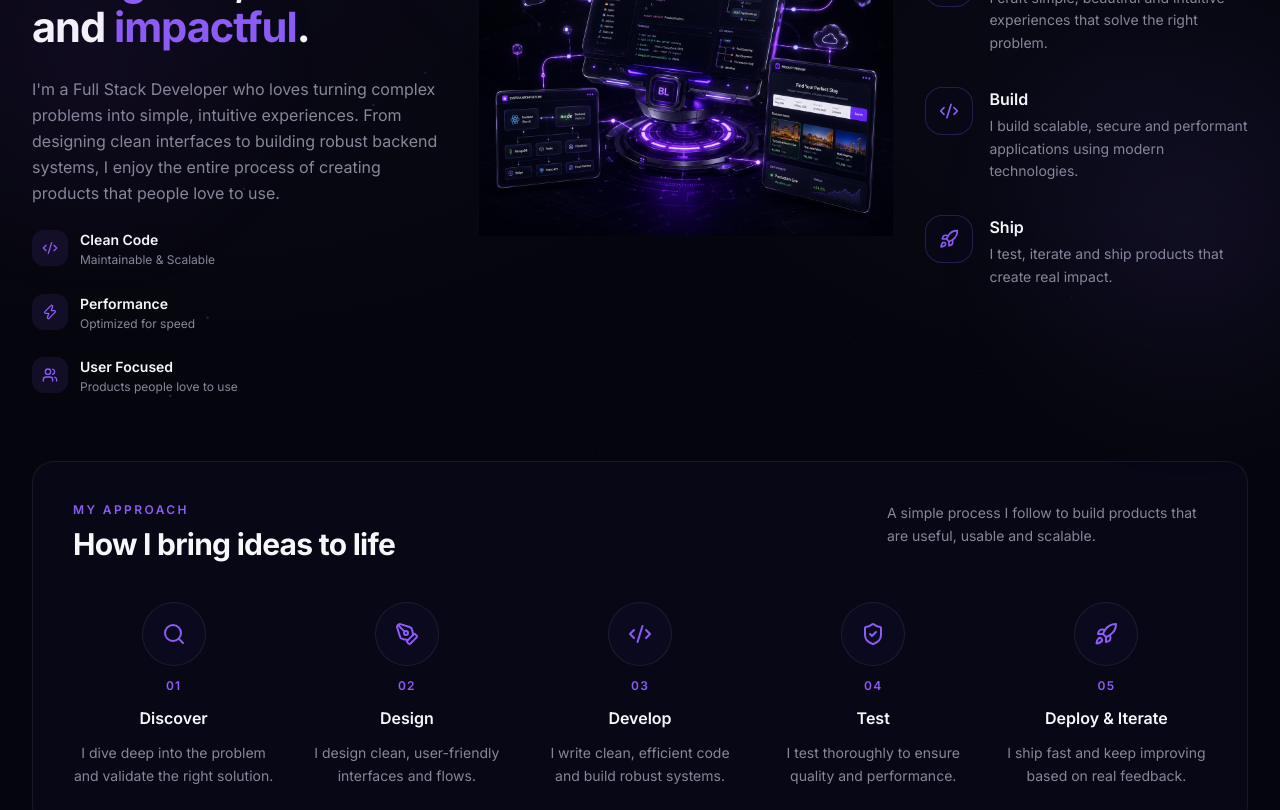
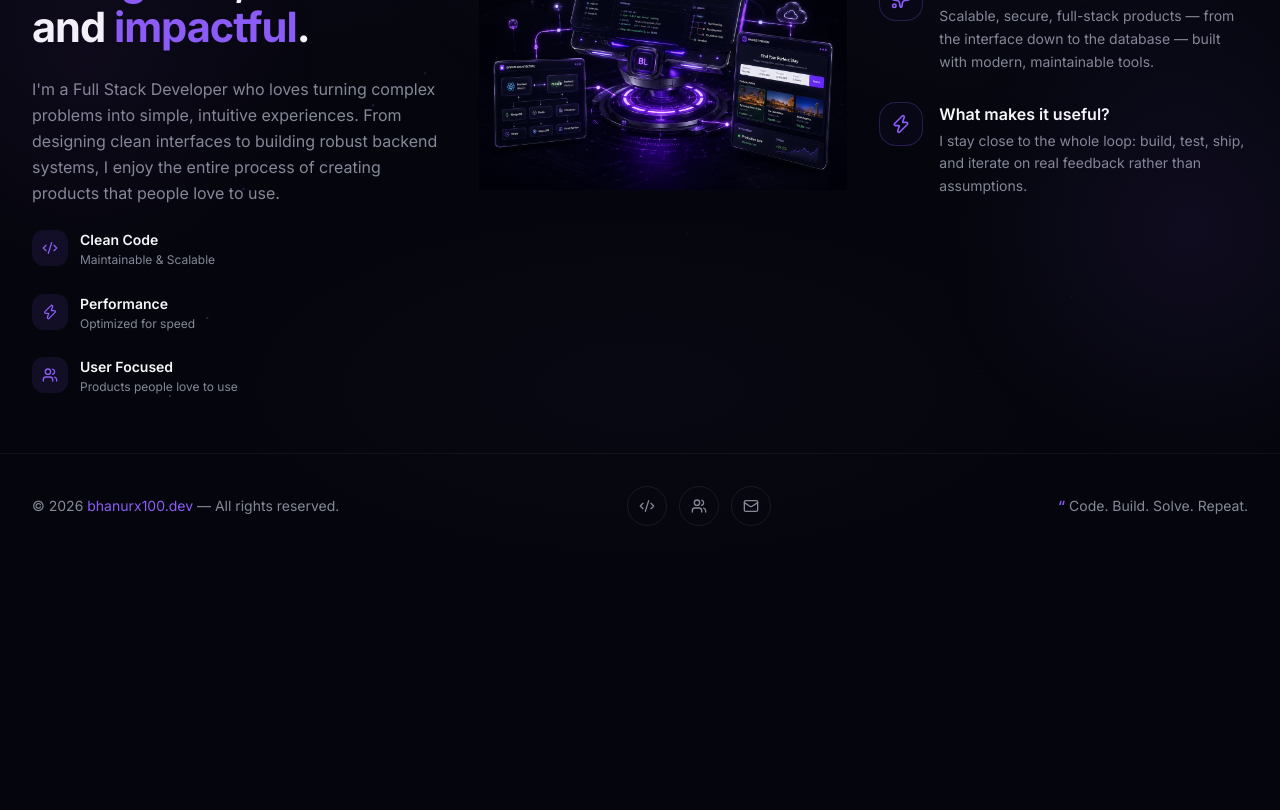
Before and after one commit to bhanurx100/portfolio-1, a Next.js app: page /about in a window 1280 px wide. Shown: the part 300-1110 px from the top of the page. After the commit the page ends 858 px from the top, so only its background shows below. Built offline with nearby package versions, Linux system fonts and the light colour scheme.

Commit message:
feat: improve about section and visual integration

```diff
--- a/app/about/page.tsx
+++ b/app/about/page.tsx
@@ -1,16 +1,6 @@
 import Image from 'next/image'
 import type { Metadata } from 'next'
-import {
-  Code2,
-  CodeXml,
-  Lightbulb,
-  PenTool,
-  Rocket,
-  Search,
-  ShieldCheck,
-  Users,
-  Zap,
-} from 'lucide-react'
+import { Code2, Compass, Sparkles, Users, Zap } from 'lucide-react'
 
 export const metadata: Metadata = {
   title: 'About — Bhanuprasad L.',
@@ -28,70 +18,34 @@ const values = [
   },
 ]
 
-const processItems = [
+// A single, concise narrative — replaces the previous two overlapping
+// process systems (Think/Design/Build/Ship + Discover/Design/Develop/Test/
+// Deploy & Iterate) with one clear answer per question.
+const narrative = [
   {
-    icon: Lightbulb,
-    title: 'Think',
-    description:
-      'I start by understanding the problem, the users and the real goals.',
+    icon: Compass,
+    question: 'How do I think?',
+    answer:
+      'I start from the problem, not the solution — understanding the user and the real goal before touching a design or a line of code.',
   },
   {
-    icon: PenTool,
-    title: 'Design',
-    description:
-      'I craft simple, beautiful and intuitive experiences that solve the right problem.',
+    icon: Sparkles,
+    question: 'What do I build?',
+    answer:
+      'Scalable, secure, full-stack products — from the interface down to the database — built with modern, maintainable tools.',
   },
   {
-    icon: CodeXml,
-    title: 'Build',
-    description:
-      'I build scalable, secure and performant applications using modern technologies.',
-  },
-  {
-    icon: Rocket,
-    title: 'Ship',
-    description:
-      'I test, iterate and ship products that create real impact.',
-  },
-]
-
-const approachSteps = [
-  {
-    icon: Search,
-    number: '01',
-    title: 'Discover',
-    description: 'I dive deep into the problem and validate the right solution.',
-  },
-  {
-    icon: PenTool,
-    number: '02',
-    title: 'Design',
-    description: 'I design clean, user-friendly interfaces and flows.',
-  },
-  {
-    icon: CodeXml,
-    number: '03',
-    title: 'Develop',
-    description: 'I write clean, efficient code and build robust systems.',
-  },
-  {
-    icon: ShieldCheck,
-    number: '04',
-    title: 'Test',
-    description: 'I test thoroughly to ensure quality and performance.',
-  },
-  {
-    icon: Rocket,
-    number: '05',
-    title: 'Deploy & Iterate',
-    description: 'I ship fast and keep improving based on real feedback.',
+    icon: Zap,
+    question: 'What makes it useful?',
+    answer:
+      'I stay close to the whole loop: build, test, ship, and iterate on real feedback rather than assumptions.',
   },
 ]
 
 export default function AboutPage() {
   return (
-    <div className="mx-auto flex max-w-7xl flex-col gap-16 px-4 py-14 sm:px-6 lg:px-8">
-      <section className="flex flex-col items-center gap-12 lg:flex-row lg:items-start lg:gap-8">
+    <div className="mx-auto flex max-w-7xl flex-col gap-12 px-4 py-14 sm:px-6 lg:px-8">
+      <section className="flex flex-col items-center gap-10 lg:flex-row lg:items-start lg:gap-8">
         {/* Left */}
         <div className="flex w-full flex-col gap-6 lg:w-[36%]">
           <p className="eyebrow">About Me</p>
@@ -125,7 +79,7 @@ export default function AboutPage() {
         </div>
 
         {/* Center visual */}
-        <div className="flex w-full justify-center lg:w-[36%]">
+        <div className="flex w-full justify-center lg:w-[32%]">
           <Image
             src="/images/about-layers.png"
             alt="Layered floating product stack visual representing think, design, build and ship"
@@ -135,56 +89,23 @@ export default function AboutPage() {
           />
         </div>
 
-        {/* Right process */}
-        <ul className="flex w-full flex-col gap-8 lg:w-[28%] lg:pt-8">
-          {processItems.map((item) => (
-            <li key={item.title} className="flex items-start gap-4">
-              <span className="border-primary/25 bg-card text-primary inline-flex size-12 shrink-0 items-center justify-center rounded-xl border">
+        {/* Right: single concise narrative */}
+        <ul className="flex w-full flex-col gap-7 lg:w-[32%] lg:pt-8">
+          {narrative.map((item) => (
+            <li key={item.question} className="flex items-start gap-4">
+              <span className="border-primary/25 bg-card text-primary inline-flex size-11 shrink-0 items-center justify-center rounded-xl border">
                 <item.icon className="size-5" aria-hidden="true" />
               </span>
               <span className="flex flex-col gap-1">
-                <span className="font-semibold">{item.title}</span>
+                <span className="font-semibold">{item.question}</span>
                 <span className="text-muted-foreground text-sm leading-relaxed">
-                  {item.description}
+                  {item.answer}
                 </span>
               </span>
             </li>
           ))}
         </ul>
       </section>
-
-      {/* Bottom approach panel */}
-      <section className="surface-card p-6 sm:p-10">
-        <div className="flex flex-col gap-3 md:flex-row md:items-start md:justify-between">
-          <div className="flex flex-col gap-2">
-            <p className="eyebrow">My Approach</p>
-            <h2 className="text-2xl font-bold tracking-tight sm:text-3xl">
-              How I bring ideas to life
-            </h2>
-          </div>
-          <p className="text-muted-foreground max-w-xs text-sm leading-relaxed">
-            A simple process I follow to build products that are useful, usable
-            and scalable.
-          </p>
-        </div>
-
-        <ol className="mt-10 grid grid-cols-1 gap-8 sm:grid-cols-2 lg:grid-cols-5">
-          {approachSteps.map((step) => (
-            <li key={step.number} className="flex flex-col items-center gap-3 text-center">
-              <span className="border-border bg-secondary text-primary inline-flex size-16 items-center justify-center rounded-full border">
-                <step.icon className="size-6" aria-hidden="true" />
-              </span>
-              <span className="text-primary text-xs font-semibold tracking-widest">
-                {step.number}
-              </span>
-              <span className="font-semibold">{step.title}</span>
-              <span className="text-muted-foreground text-sm leading-relaxed">
-                {step.description}
-              </span>
-            </li>
-          ))}
-        </ol>
-      </section>
     </div>
   )
 }
--- a/components/sections/about-section.tsx
+++ b/components/sections/about-section.tsx
@@ -2,7 +2,6 @@
 
 import Image from 'next/image'
 import { Lightbulb, Layers, Rocket } from 'lucide-react'
-import { cn } from '@/lib/utils'
 
 const principles = [
   {
@@ -22,16 +21,19 @@ const principles = [
   },
 ]
 
+// Sparse, asymmetric particle placement distinct from the Hero field.
+const ABOUT_FIELD_PARTICLES = [
+  { x: 8, y: 22, size: 1, opacity: 0.22, color: '168,85,247', dur: 20, delay: -3 },
+  { x: 74, y: 10, size: 2, opacity: 0.26, color: '139,92,246', dur: 16, delay: -7 },
+  { x: 88, y: 62, size: 1, opacity: 0.18, color: '96,165,250', dur: 23, delay: -9 },
+  { x: 30, y: 84, size: 2, opacity: 0.24, color: '168,85,247', dur: 19, delay: -5 },
+]
+
 export function AboutSection() {
-
   return (
     <section
       id="about"
-      className="scroll-section mx-auto flex max-w-7xl flex-col gap-6 px-4 py-12 sm:px-6 lg:flex-row lg:gap-8 lg:px-8 lg:py-16"
-      style={{
-        background:
-          'radial-gradient(circle at 60% 45%, rgba(124, 58, 237, 0.05), rgba(76, 29, 149, 0.02) 45%, transparent 70%), #070812',
-      }}
+      className="scroll-section mx-auto flex max-w-7xl flex-col gap-5 px-4 py-10 sm:px-6 lg:flex-row lg:gap-8 lg:px-8 lg:py-14"
     >
       {/* Left */}
       <div className="flex w-full flex-col gap-6 lg:w-[40%]">
@@ -49,7 +51,6 @@ export function AboutSection() {
           with a strong focus on usability, performance and maintainable systems.
         </p>
 
-        {/* Compact principles */}
         <div className="mt-2 flex flex-col gap-4 sm:flex-row sm:gap-6 lg:flex-col">
           {principles.map((p) => (
             <div key={p.title} className="flex items-start gap-3">
@@ -67,25 +68,63 @@ export function AboutSection() {
         </div>
       </div>
 
-      {/* Right visual */}
+      {/* Right visual — related but distinct atmosphere from Hero */}
       <div className="relative w-full lg:w-[60%]">
         <div
           className="relative mx-auto"
           style={{ width: 'clamp(580px, 52vw, 800px)' }}
         >
-          {/* Oversized background bridge behind artwork */}
+          {/* Asymmetric violet aura, offset toward the upper-left unlike Hero's centered haze */}
           <div
             aria-hidden="true"
-            className="absolute inset-0 pointer-events-none"
+            className="pointer-events-none absolute"
             style={{
-              inset: '-12%',
-              zIndex: -1,
+              inset: '-16% -16% -12% -8%',
+              zIndex: -3,
               background:
-                'radial-gradient(ellipse 62% 68% at 50% 52%, rgba(126, 34, 206, 0.22) 0%, rgba(76, 29, 149, 0.16) 34%, rgba(30, 27, 75, 0.11) 58%, transparent 80%)',
+                'radial-gradient(ellipse 56% 60% at 34% 38%, rgba(126,34,206,0.20) 0%, transparent 74%)',
+              filter: 'blur(52px)',
+            }}
+          />
+
+          {/* Deep navy-black bridge tone */}
+          <div
+            aria-hidden="true"
+            className="pointer-events-none absolute"
+            style={{
+              inset: '-12% -10% -14% -10%',
+              zIndex: -2,
+              background:
+                'radial-gradient(ellipse 62% 68% at 50% 52%, rgba(126,34,206,0.22) 0%, rgba(76,29,149,0.16) 34%, rgba(30,27,75,0.11) 58%, transparent 80%)',
               filter: 'blur(46px)',
             }}
           />
 
+          {/* Tiny cool-blue edge influence, opposite corner from Hero's placement */}
+          <div
+            aria-hidden="true"
+            className="pointer-events-none absolute"
+            style={{
+              inset: '38% -8% -6% 46%',
+              zIndex: -1,
+              background:
+                'radial-gradient(ellipse 50% 50% at 70% 70%, rgba(56,142,230,0.09) 0%, transparent 72%)',
+              filter: 'blur(32px)',
+            }}
+          />
+
+          {/* Faint vertical signal trace behind the artwork */}
+          <div
+            aria-hidden="true"
+            className="pointer-events-none absolute left-1/2 top-[6%] bottom-[10%] w-px -translate-x-1/2"
+            style={{
+              zIndex: -1,
+              background:
+                'linear-gradient(to bottom, transparent, rgba(139,92,246,0.14) 30%, rgba(139,92,246,0.14) 70%, transparent)',
+            }}
+          />
+
+          <div className="relative">
             <Image
               src="/images/about-layers.png"
               alt="Product development visual showing blueprint, design system, architecture and preview"
@@ -100,7 +139,7 @@ export function AboutSection() {
               className="pointer-events-none absolute inset-0"
               style={{
                 zIndex: 1,
-              background: 'linear-gradient(to right, #070812 0%, rgba(7,8,18,0.7) 10%, transparent 100%)',
+                background: 'linear-gradient(to right, #05060d 0%, rgba(5,6,13,0.7) 10%, transparent 100%)',
                 width: '9%',
               }}
             />
@@ -109,7 +148,7 @@ export function AboutSection() {
               className="pointer-events-none absolute inset-0"
               style={{
                 zIndex: 1,
-              background: 'linear-gradient(to left, #070812 0%, rgba(7,8,18,0.7) 10%, transparent 100%)',
+                background: 'linear-gradient(to left, #05060d 0%, rgba(5,6,13,0.7) 10%, transparent 100%)',
                 right: 0,
                 width: '9%',
               }}
@@ -119,7 +158,7 @@ export function AboutSection() {
               className="pointer-events-none absolute inset-0"
               style={{
                 zIndex: 1,
-              background: 'linear-gradient(to bottom, #070812 0%, rgba(7,8,18,0.7) 10%, transparent 100%)',
+                background: 'linear-gradient(to bottom, #05060d 0%, rgba(5,6,13,0.7) 10%, transparent 100%)',
                 height: '10%',
               }}
             />
@@ -128,11 +167,33 @@ export function AboutSection() {
               className="pointer-events-none absolute inset-0"
               style={{
                 zIndex: 1,
-              background: 'linear-gradient(to top, #070812 0%, rgba(7,8,18,0.7) 12%, transparent 100%)',
+                background: 'linear-gradient(to top, #05060d 0%, rgba(5,6,13,0.7) 12%, transparent 100%)',
                 bottom: 0,
                 height: '14%',
               }}
             />
+
+            {/* Sparse ambient particles around the image zone — different distribution than Hero */}
+            <div aria-hidden="true" className="pointer-events-none absolute inset-0" style={{ zIndex: 2 }}>
+              {ABOUT_FIELD_PARTICLES.map((p, i) => (
+                <span
+                  key={i}
+                  className="absolute rounded-full"
+                  style={{
+                    left: `${p.x}%`,
+                    top: `${p.y}%`,
+                    width: p.size,
+                    height: p.size,
+                    opacity: p.opacity,
+                    backgroundColor: `rgba(${p.color},1)`,
+                    animation: `ambientParticleDrift ${p.dur}s ease-in-out ${p.delay}s infinite alternate`,
+                    '--dx': '-12px',
+                    '--dy': '12px',
+                  } as React.CSSProperties}
+                />
+              ))}
+            </div>
+          </div>
         </div>
       </div>
     </section>
```
Lines whose indentation alone changed are shown as unchanged.
